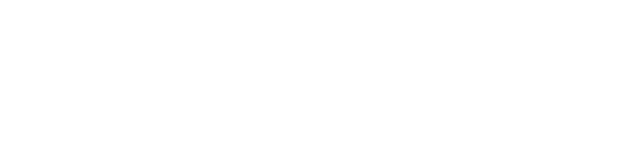
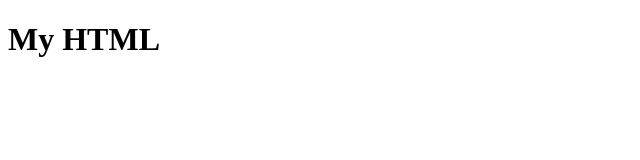
Before and after one commit to TMeamber/html-css-comp, a plain HTML site: page index.html in a window 1280 px wide. Shown: the whole page, without its empty margins (0-640 px from the left). Drawn offline with Linux system fonts and the light colour scheme.

Commit message:
added html stuff

```diff
--- a/index.html
+++ b/index.html
@@ -4,10 +4,18 @@
     <meta charset="UTF-8">
     <meta name="viewport" content="width=device-width, initial-scale=1.0">
     <meta http-equiv="X-UA-Compatible" content="ie=edge">
-    <title>Document</title>
+    <!-- COMP 58D, 60C, 58C -->
+    <meta name="This a description" content="My HTML/CSS">
+    <meta name="This is keywords" content="HTML, CSS">
+    <link rel="stylesheet" href="./index.css">
+    <title>Travis Comp for HTML</title>
 </head>
 <body>
-
+    <selector class="Heading">
+        <div>
+            <h1>My HTML</h1>
+        </div>
+    </selector>
 </body>
 </html>
 
```
